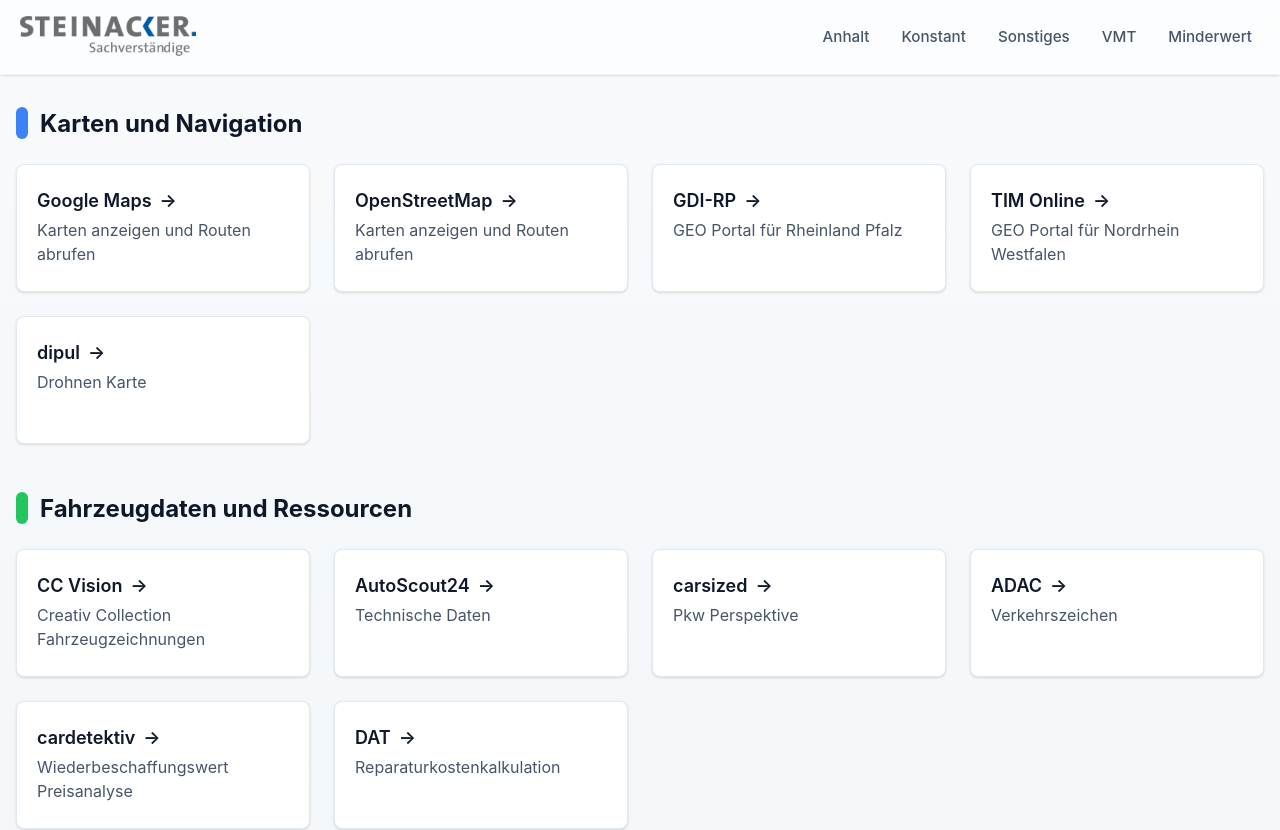
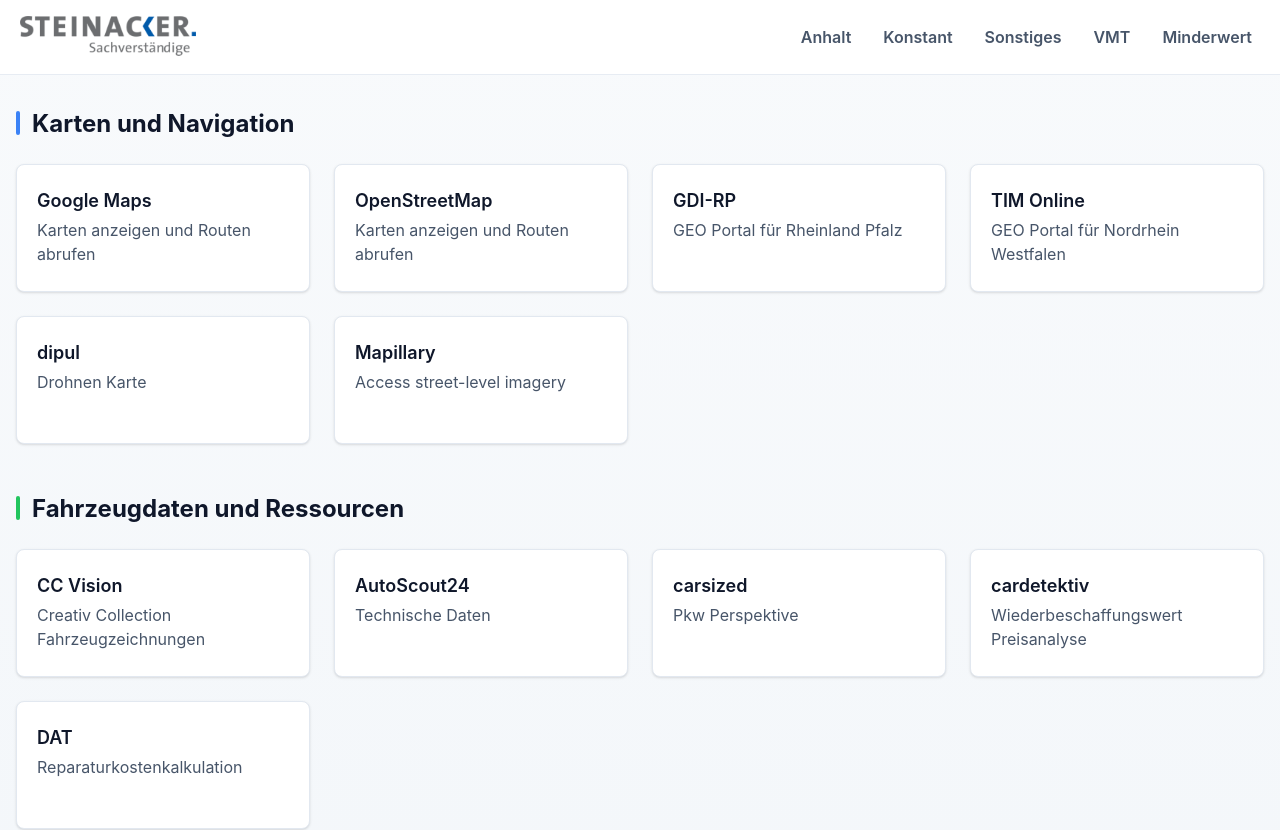
Before and after one commit to hoidOS/ifu, a Next.js app: page / in a window 1280 px wide. Shown: the top 830 px of the page. Built offline with nearby package versions, Linux system fonts and the light colour scheme.

Commit message:
feat: navbar update

```diff
--- a/components/Navbar.tsx
+++ b/components/Navbar.tsx
@@ -131,15 +131,15 @@
         }`
 
     const desktopLinkClasses = (isActive: boolean) =>
-        `relative inline-flex items-center px-3 py-2 text-[0.95rem] font-medium tracking-normal transition-colors duration-200 after:absolute after:bottom-0 after:left-3 after:right-3 after:h-0.5 after:rounded-full after:bg-primary-700 after:transition-opacity after:duration-200 focus-visible:outline-none focus-visible:ring-2 focus-visible:ring-primary-300 focus-visible:ring-offset-2 ${isActive
+        `relative inline-flex items-center rounded-md px-3 py-2 text-base font-semibold leading-snug tracking-normal transition-colors duration-200 after:absolute after:bottom-0 after:left-3 after:right-3 after:h-1 after:rounded-full after:bg-primary-700 after:transition-opacity after:duration-200 focus-visible:outline-none focus-visible:ring-2 focus-visible:ring-primary-300 focus-visible:ring-offset-2 ${isActive
             ? 'text-primary-800 after:opacity-100'
-            : 'text-slate-600 after:opacity-0 hover:text-primary-800'
+            : 'text-slate-600 after:opacity-0 hover:bg-slate-100/70 hover:text-primary-800'
         }`
 
     return (
         <>
             <nav
-                className={`sticky top-0 z-20 w-full border-b backdrop-blur transition-all duration-300 ${isScrolled ? 'bg-white/80 shadow-md border-slate-200/80' : 'bg-white/60 shadow-sm border-slate-200/40'}`}
+                className={`sticky top-0 z-20 w-full border-b transition-all duration-300 ${isScrolled ? 'border-slate-200 bg-white shadow-sm' : 'border-slate-200/80 bg-white/95 shadow-none'}`}
                 aria-label="Hauptnavigation"
             >
                 <div className="mx-auto max-w-7xl px-4 py-3 flex items-center justify-between gap-6">
--- a/pages/index.tsx
+++ b/pages/index.tsx
@@ -64,6 +64,11 @@
         description: 'Drohnen Karte',
         href: 'https://maptool-dipul.dfs.de/?language=de&zoom=11.0',
       },
+      {
+        title: 'Mapillary',
+        description: 'Access street-level imagery',
+        href: 'https://www.mapillary.com/app/',
+      },
     ],
   },
   {
@@ -85,11 +90,6 @@
         title: 'carsized',
         description: 'Pkw Perspektive',
         href: 'https://www.carsized.com/de/',
-      },
-      {
-        title: 'ADAC',
-        description: 'Verkehrszeichen',
-        href: 'https://www.adac.de/verkehr/recht/verkehrszeichen/',
       },
       {
         title: 'cardetektiv',
@@ -136,14 +136,14 @@
         href: 'https://www.nwsib-online.nrw.de/',
       },
       {
-        title: 'Mapillary',
-        description: 'Access street-level imagery',
-        href: 'https://www.mapillary.com/app/',
-      },
-      {
         title: 'Autobahnatlas',
         description: 'Webseite über das deutsche Autobahnnetz',
         href: 'http://www.autobahnatlas-online.de/',
+      },
+      {
+        title: 'ADAC',
+        description: 'Verkehrszeichen',
+        href: 'https://www.adac.de/verkehr/recht/verkehrszeichen/',
       },
     ],
   },
@@ -166,7 +166,7 @@
         {RESOURCE_SECTIONS.map((section) => (
           <section key={section.id} className="mb-10 last:mb-0 md:mb-12">
             <h2 className="mb-5 flex items-center gap-3 text-xl font-bold leading-snug text-slate-900 md:mb-6 md:text-2xl">
-              <div className={`w-3 h-8 rounded-full ${ACCENT_BAR_CLASSES[section.accent]}`}></div>
+              <div className={`h-6 w-1 rounded-sm ${ACCENT_BAR_CLASSES[section.accent]}`}></div>
               {section.title}
             </h2>
             <div className="grid auto-rows-fr grid-cols-1 gap-4 sm:grid-cols-2 sm:gap-6 lg:grid-cols-3 xl:grid-cols-4">
@@ -180,9 +180,6 @@
                 >
                   <h3 className="flex items-center gap-2 py-1 text-lg font-semibold leading-snug text-slate-900">
                     {link.title}
-                    <span className="transition-transform translate-x-0 group-hover:translate-x-0.5" aria-hidden="true">
-                      →
-                    </span>
                   </h3>
                   <p className="leading-normal text-slate-600">{link.description}</p>
                 </a>
```
